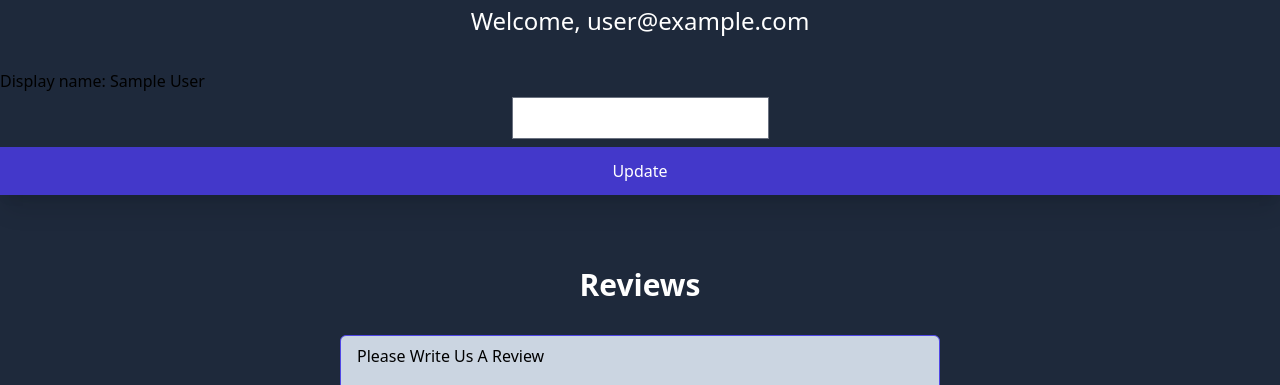
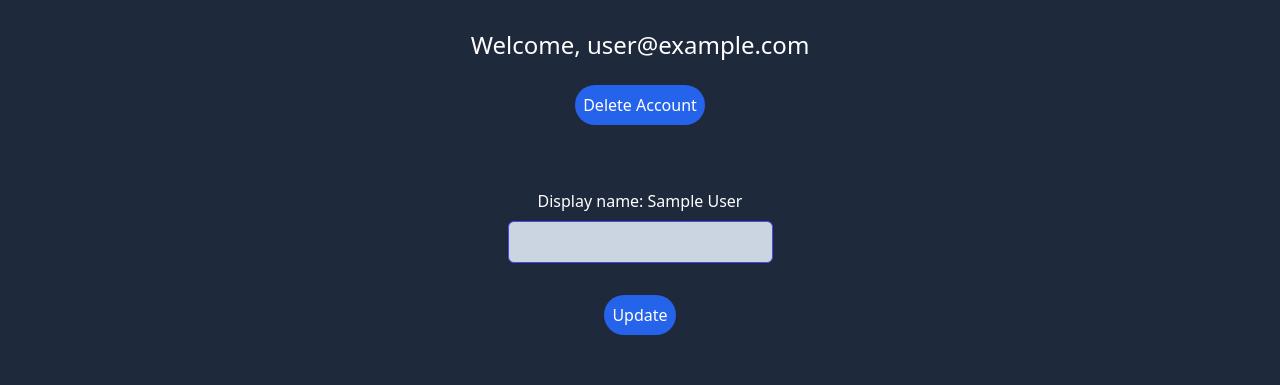
Before and after one commit to woz-u/WreckedAngular-Group, a React (Create React App) app: page /Account in a window 1280 px wide. Shown: the part 176-561 px from the top of the page. Built offline with nearby package versions, Linux system fonts and the light colour scheme; no server answers; sample sign-in values are in the browser's storage.

Commit message:
Designing for new inputs and buttons

```diff
--- a/src/Components/UserProfile.jsx
+++ b/src/Components/UserProfile.jsx
@@ -19,23 +19,23 @@ const UserProfileInfo = () => {
   };
   return (
     <div>
-      <div>
+      <div className="text-white flex justify-center ">
         <p>Display name: {user.displayName} </p>
       </div>
-      <div className="mt-1 flex justify-center">
+      <div className="mt-2 mb-4 flex justify-center">
         <input
           id="displayName"
           ref={nameRef}
           name="displayName"
-          className="text-black"
+          className="bg-slate-300 border-indigo-600 rounded-md shadow-sm py-2 px-4 text-base placeholder-black focus:outline-none focus:border-white focus:ring-2 focus:ring-offset-2 focus:ring-offset-gray-900 focus:ring-indigo-600 resize text-black"
         />
       </div>
-      <button
-        onClick={updateName}
-        className="w-full my-2 p-3 bg-button text-btnText bg-indigo-700 text-rounded-2xl shadow-xl text-white hover:bg-white hover:text-black"
-      >
-        Update
-      </button>
+        <div className="flex justify-center">
+          <button onClick={updateName} className=" bg-blue-600 text-white hover:opacity-75 p-2 rounded-3xl mt-4 ">
+          Update
+          </button>
+        </div>
+
     </div>
   );
 };
--- a/src/Routes/Account.jsx
+++ b/src/Routes/Account.jsx
@@ -15,16 +15,19 @@ const Account = () => {
           <div>
             <h1 className="text-3xl font-bold text-white text-center">
               Account
-            </h1>
+            </h1><br></br>
             <div>
               <p className="text-white text-center text-2xl">
                 Welcome, {user?.email}
-              </p>
+              </p><br></br>
+              <div className="flex justify-center">
+                <Delete />
+              </div>
             </div>
           </div>
         </div>
         <UserProfileInfo />
-        <div className="flex justify-between items-center py-8 rounded-div">
+        <div className="flex justify-between items-center py-4 rounded-div">
           <div className="w-full min-h-[300px]">
             <h1 className="text-3xl font-bold py-8 text-center text-white">
               Reviews
@@ -34,7 +37,6 @@ const Account = () => {
             </div>
           </div>
         </div>
-        <Delete />
       </div>
     );
   } else {
--- a/src/Routes/Reviews.jsx
+++ b/src/Routes/Reviews.jsx
@@ -65,7 +65,7 @@ export default function Reviews() {
             return (
               <div className="text-slate-200 border-indigo-600">
                 <h1 className="m-7"> Review Test : {reviews.review}</h1>
-                <button onClick={() => deleteReview(reviews.review)} >Delete Review</button>
+                <button className="ml-6 text-slate-500 hover:text-indigo-700" onClick={() => deleteReview(reviews.review)} >Delete Review</button>
               </div>
             );
           })}
--- a/src/Routes/SignIn.jsx
+++ b/src/Routes/SignIn.jsx
@@ -75,7 +75,7 @@ const SignIn = () => {
               <AiFillLock className="absolute right-2 top-3 text-gray-800" />
             </div>
           </div>
-          <button className="w-full my-2 p-3 bg-button text-btnText bg-indigo-700 text-btnText rounded-2xl shadow-xl text-white hover:bg-white hover:text-black">
+          <button className="w-full my-2 p-3 bg-indigo-700 text-btnText rounded-2xl shadow-xl text-white hover:bg-white hover:text-black">
             Sign in
           </button>
         </form>
```
